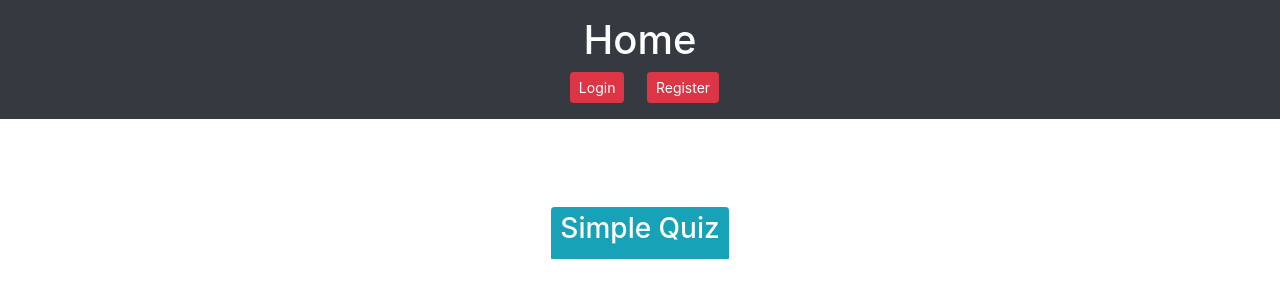
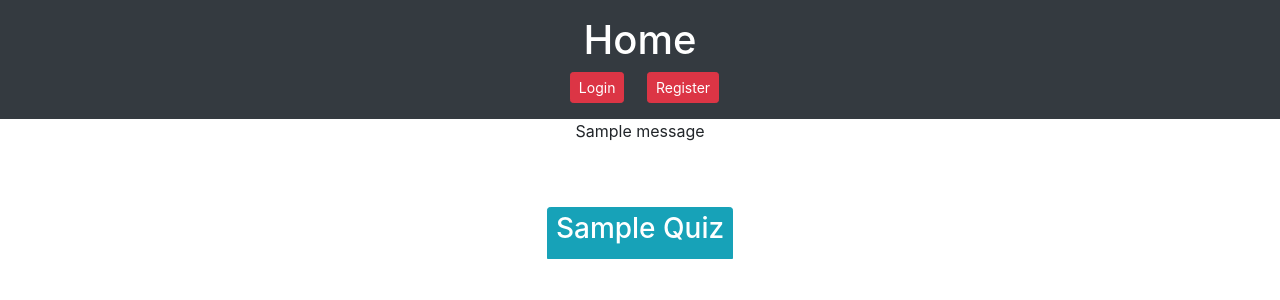
Before and after one commit to obaid147/livequiz, a Django app: page / in a window 1280 px wide. Shown: the top 300 px of the page. Run offline with Django 3.2, Linux system fonts and the light colour scheme; one stand-in notice (Sample message) is shown; some libraries are stand-ins or nearby versions.

Commit message:
Added login message, user can now see a message after they login

```diff
--- a/quizapp/templates/index.html
+++ b/quizapp/templates/index.html
@@ -31,6 +31,12 @@
 	{% endif %}
 </div>
 
+
+{% if messages %}
+	{% for message in messages %}
+		{{ message }}
+	{% endfor %}
+{% endif %}
 <br><br><br>
 <p></p>
 
@@ -39,7 +45,7 @@
 		<a href="#" class="btn btn-info btn-lg"> <h3>Level 2 Quiz</h3> </a><br>
 		<a href="#" class="btn btn-info btn-lg"> <h3>Level 3 Quiz</h3> </a>
 	{% else %}
-		<a href="{% url 'start' %}" class="btn btn-info btn-sm"> <h3>Simple Quiz</h3> </a><br>
+		<a href="{% url 'start' %}" class="btn btn-info btn-sm"> <h3>Sample Quiz</h3> </a><br>
 	{% endif %}
 </div>
 </center>
```
Also changed, not shown: quizapp/templates/login.html (+8 -5 lines), quizapp/templates/signup.html (+6 -1 lines), db.sqlite3.
